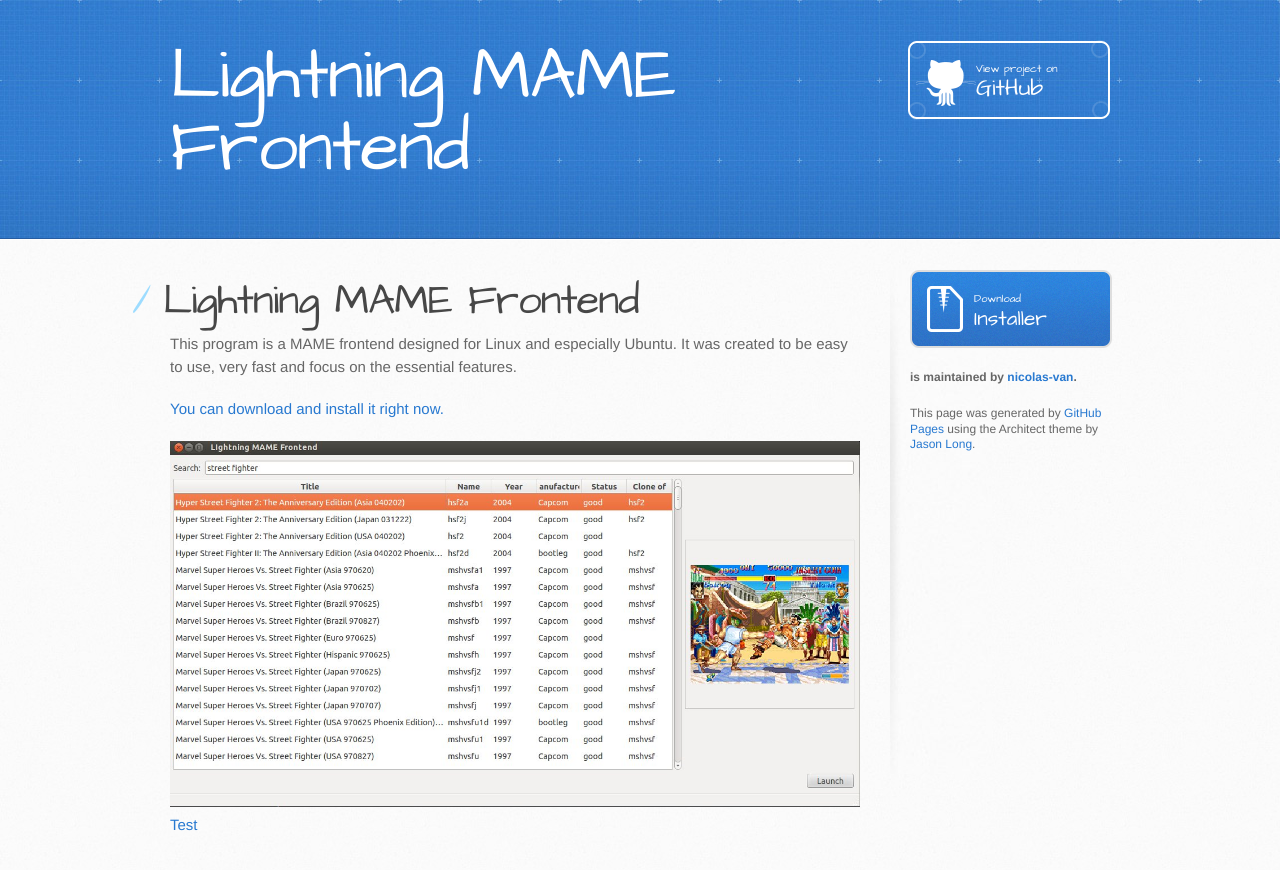
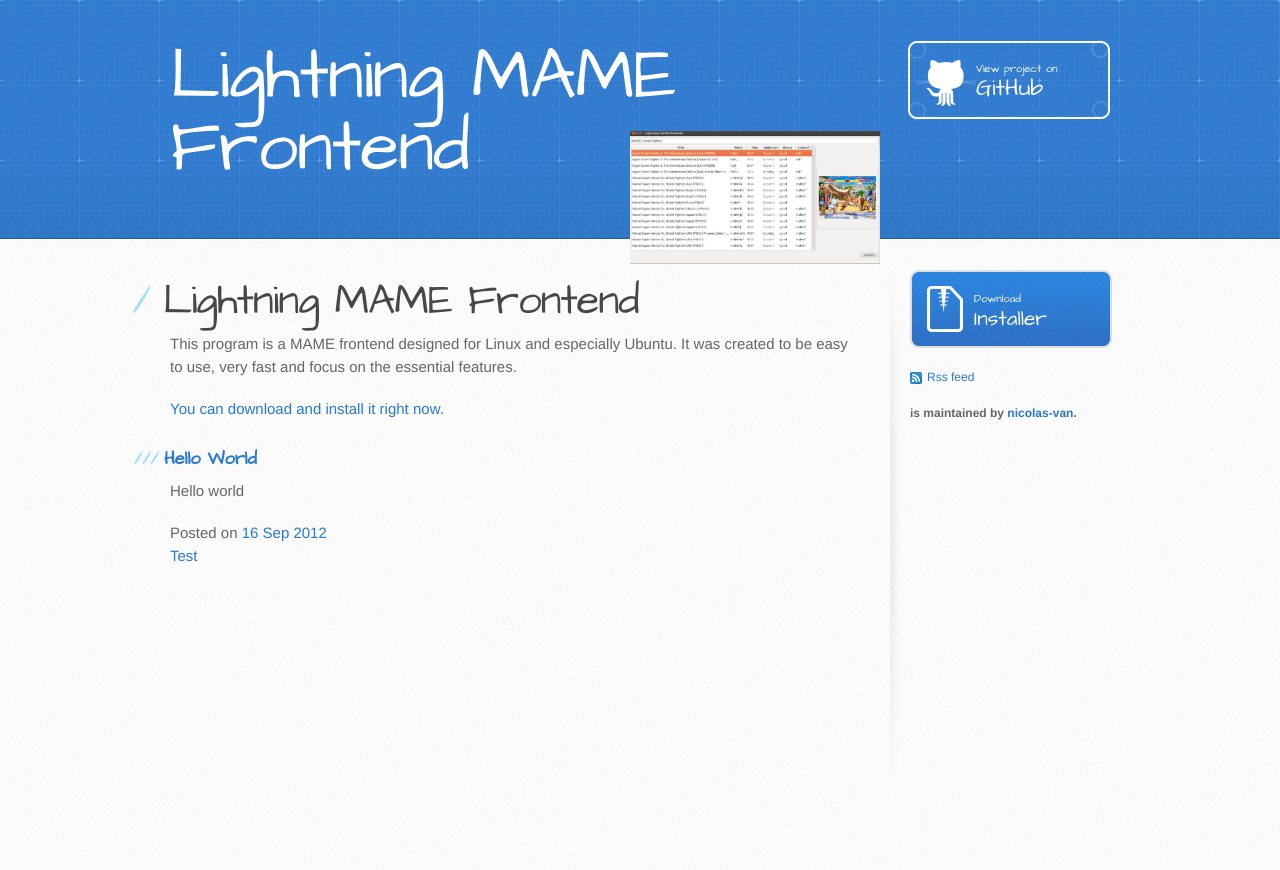
Before and after one commit to nicolas-van/lightningmf, a Jekyll site: the page built from index.html, in a window 1280 px wide. Shown: the top 870 px of the page. Built offline with Jekyll 4.4.1, drawn with Linux system fonts in a browser that asks for light colours.

Commit message:
Added news

```diff
--- a/_layouts/general.html
+++ b/_layouts/general.html
@@ -33,10 +33,11 @@
 
   <body>
     <header>
-      <div class="inner">
+      <div class="inner" style="position: relative">
         <h1>Lightning MAME Frontend</h1>
         <h2></h2>
         <a href="https://github.com/nicolas-van/lightningmf" class="button"><small>View project on</small>GitHub</a>
+        <img src="lmf.jpg" style="max-width: 250px; position: absolute; bottom: -80px; right: 230px;"/>
       </div>
     </header>
 
@@ -52,9 +53,10 @@
             Installer
           </a>
 
+          <p><a href="rss.xml"><img src="images/rss.png" style="float: left; margin-right: 5px; margin-top: 2px"/> Rss feed</a></p>
+
           <p class="repo-owner"><a href="https://github.com/nicolas-van/lightningmf"></a> is maintained by <a href="https://github.com/nicolas-van">nicolas-van</a>.</p>
 
-          <p>This page was generated by <a href="pages.github.com">GitHub Pages</a> using the Architect theme by <a href="http://twitter.com/jasonlong">Jason Long</a>.</p>
         </aside>
       </div>
     </div>
--- /dev/null
+++ b/_posts/2012-09-16-hello-world.md
@@ -0,0 +1,8 @@
+---
+layout: post
+title: "Hello World"
+description: ""
+category:
+tags: []
+---
+Hello world
--- a/index.html
+++ b/index.html
@@ -8,6 +8,18 @@
 
 <p><a href="https://github.com/nicolas-van/lightningmf/downloads">You can download and install it right now.</a></p>
 
-<img src="lmf.jpg"/>
+{% for post in site.posts limit:10 %}
+    <div class="post">
+        <h3><a href="{{ post.url }}">{{ post.title }}</a></h3>
+
+        <div class="body">
+            {{ post.content }}
+        </div>
+
+        <div class="meta">
+            Posted on <a href="{{ post.url }}">{{ post.date | date_to_string }}</a>
+        </div>
+    </div>
+{% endfor %}
 
 <a href="tmp.html">Test</a>
```
Also changed, not shown: rss.xml (added, +21 -0 lines), images/rss.png (added).
